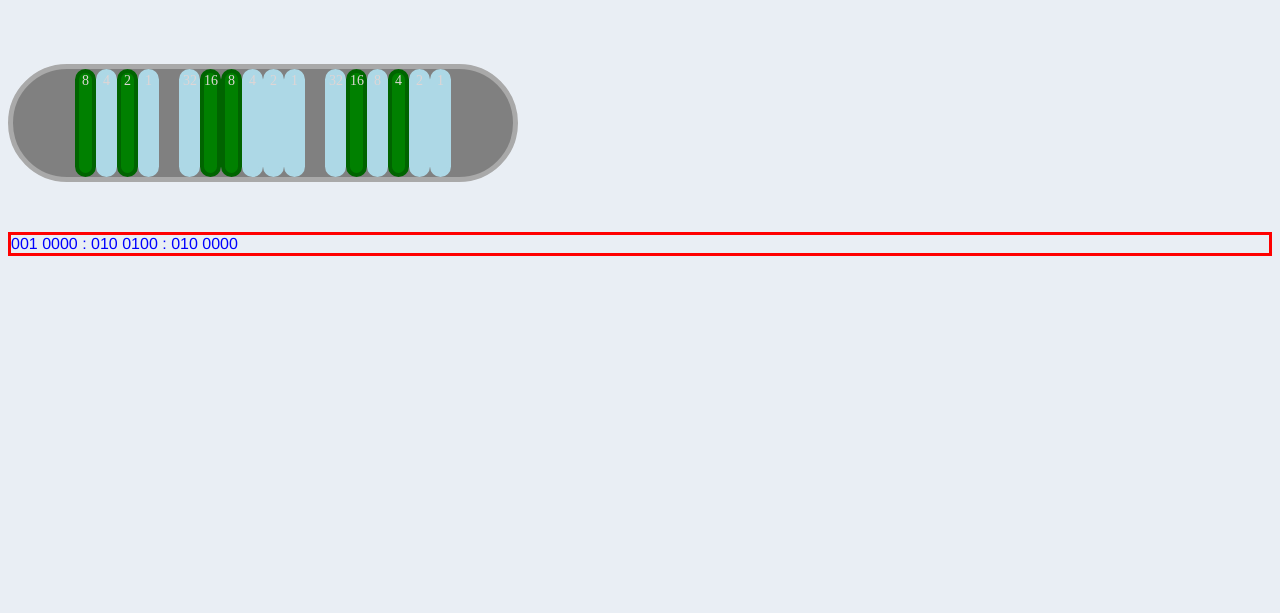
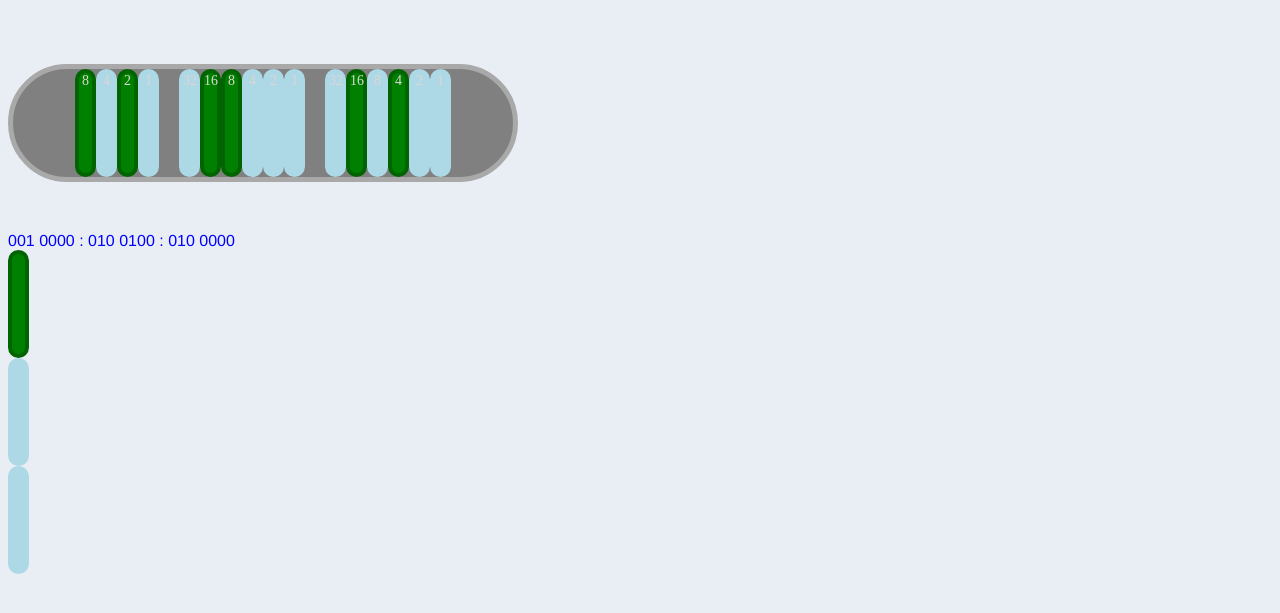
Before and after one commit to seattletravis/seattletravis.github.io, a plain HTML site: page index.html in a window 1280 px wide. Shown: the part 117-730 px from the top of the page. Drawn offline with Linux system fonts and the light colour scheme.

Commit message:
add blip status

```diff
--- a/index.html
+++ b/index.html
@@ -38,14 +38,13 @@
 
 		<div id="displayVBlip"></div>
 
-		<div>
-			<div id="vBlipH1">
-				<div id="blipD10BH8"></div>
-				<div></div>
-				<div></div>
+		<div id="vBlipClock">
+			<div id="vBlipH10">
+				<div className="" id="vBlipHr10_4"></div>
+				<div className="" id="vBlipHr10_2"></div>
+				<div className="" id="vBlipHr10_1"></div>
 			</div>
 			<div>
-				<div></div>
 				<div></div>
 				<div></div>
 				<div></div>
--- a/style.css
+++ b/style.css
@@ -75,5 +75,11 @@ body {
 	font-family: 'Franklin Gothic Medium', 'Arial Narrow', Arial, sans-serif;
 	color: Blue;
 	width: 200;
-	border: solid red 3px;
 }
+
+#vBlipClock {
+	display: flex;
+}
+
+.vBlipOn {
+}
--- a/vBlip.js
+++ b/vBlip.js
@@ -19,6 +19,36 @@ function updateVerticalBlipClock() {
 	const binarySec10 = decimalSec10.toString(2).padStart(3, '0');
 	const binarySec1 = decimalSec1.toString(2).padStart(4, '0');
 
+	// Name format is Unit Hr/Min/Sec followed by base 10 followed by base 2 example Hr10_4
+	const Hr10_4 = binaryHr10.charAt(2);
+	const Hr10_2 = binaryHr10.charAt(1);
+	const Hr10_1 = binaryHr10.charAt(0);
+	const Hr1_8 = binaryHr1.charAt(3);
+	const Hr1_4 = binaryHr1.charAt(2);
+	const Hr1_2 = binaryHr1.charAt(1);
+	const Hr1_1 = binaryHr1.charAt(0);
+	const Min10_4 = binaryMin10.charAt(2);
+	const Min10_2 = binaryMin10.charAt(1);
+	const Min10_1 = binaryMin10.charAt(0);
+	const Min1_8 = binaryMin1.charAt(3);
+	const Min1_4 = binaryMin1.charAt(2);
+	const Min1_2 = binaryMin1.charAt(1);
+	const Min1_1 = binaryMin1.charAt(0);
+	const Sec10_4 = binarySec10.charAt(2);
+	const Sec10_2 = binarySec10.charAt(1);
+	const Sec10_1 = binarySec10.charAt(0);
+	const Sec1_8 = binarySec1.charAt(3);
+	const Sec1_4 = binarySec1.charAt(2);
+	const Sec1_2 = binarySec1.charAt(1);
+	const Sec1_1 = binarySec1.charAt(0);
+
+	vBlipHr10_4.className =
+		Hr10_4 == '1' ? 'blipperOn blips' : 'blipperOff blips';
+	vBlipHr10_2.className =
+		Hr10_2 == '1' ? 'blipperOn blips' : 'blipperOff blips';
+	vBlipHr10_1.className =
+		Hr10_1 == '1' ? 'blipperOn blips' : 'blipperOff blips';
+
 	const readout = `${binaryHr10} ${binaryHr1} : ${binaryMin10} ${binaryMin1} : ${binarySec10} ${binarySec1}`;
 
 	displayVBlip.innerText = readout;
```
